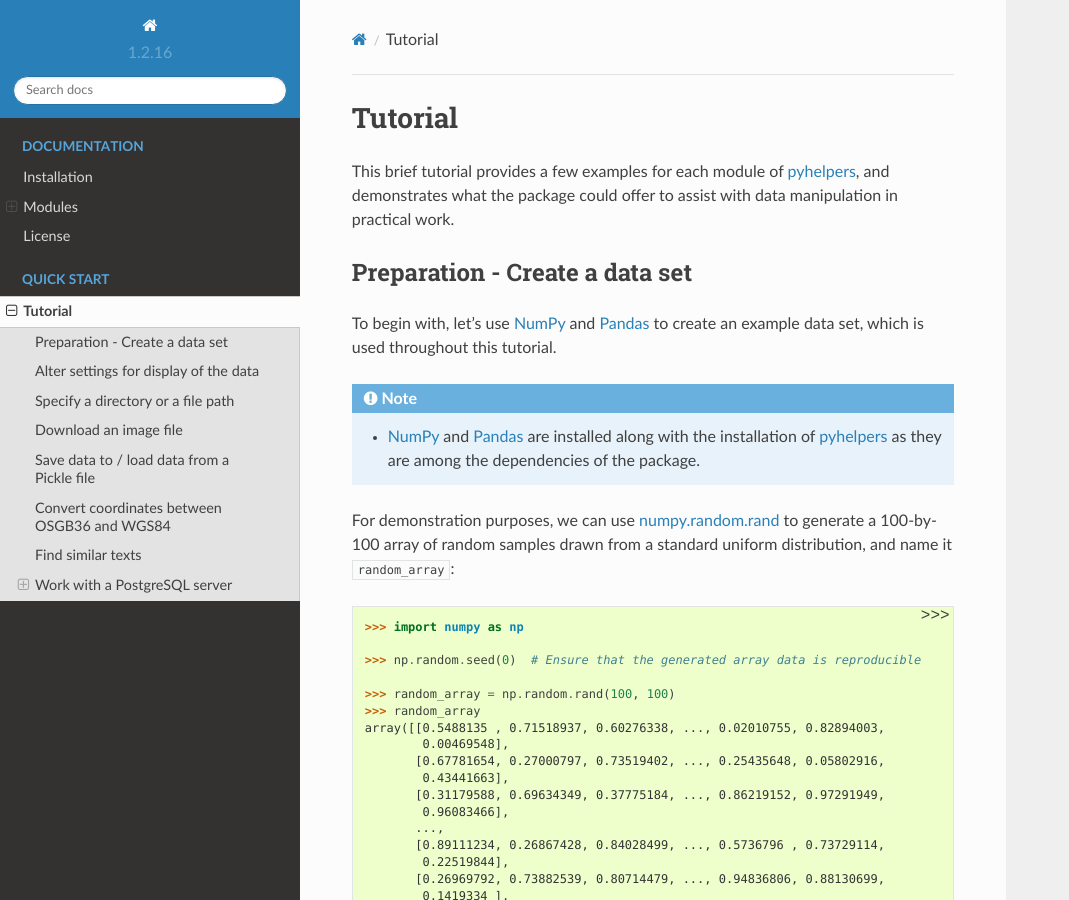
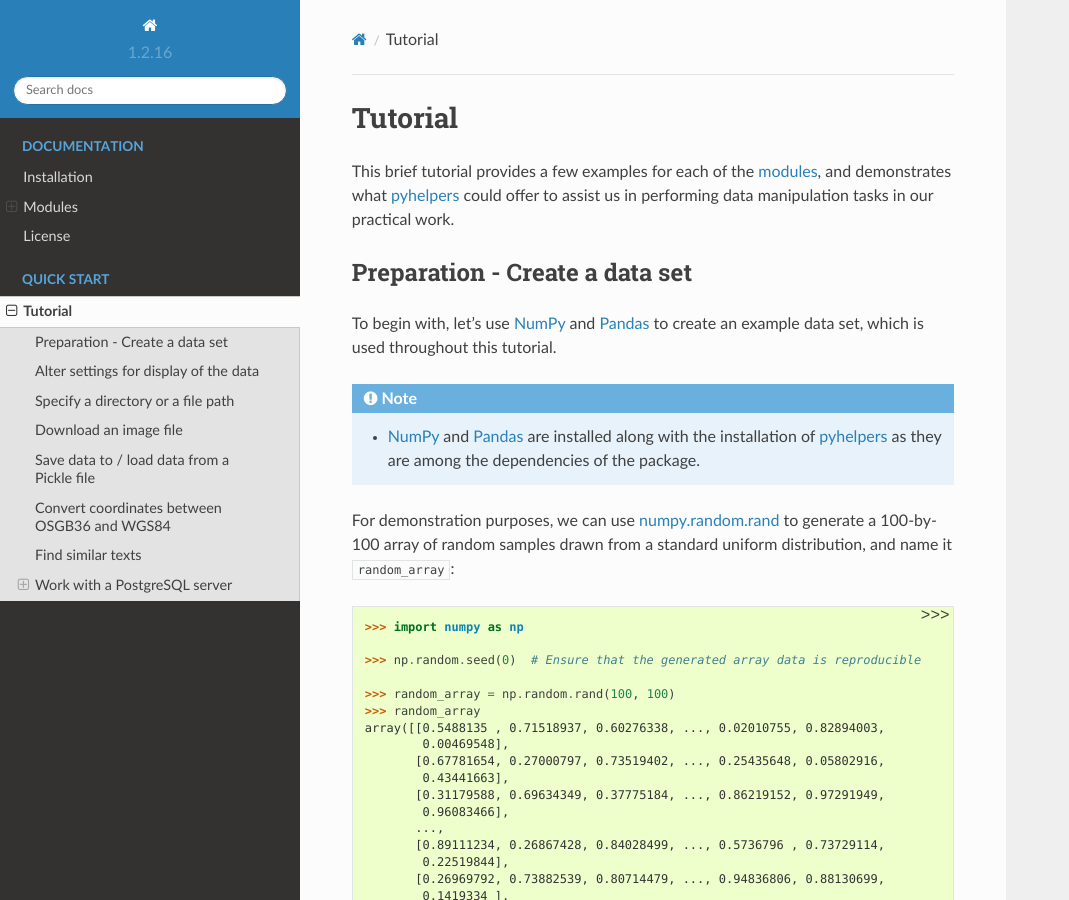
Before and after one commit to mikeqfu/pyhelpers, a Sphinx documentation site: the page built from docs/source/quick-start.rst, in a window 1280 px wide and 900 px high. Shown: the whole window, without its empty margins (0-1069 px from the left). Built offline with Sphinx 7.4.7 and the Read the Docs theme 2.0.0, drawn with Linux system fonts in a browser that asks for light colours; some of the changed text lies outside the part shown.

Commit message:
Modify docs\source\quick-start.rst

```diff
--- a/docs/source/quick-start.rst
+++ b/docs/source/quick-start.rst
@@ -1,10 +1,10 @@
-.. _a-brief-tutorial:
+.. _brief-tutorial:
 
 ========
 Tutorial
 ========
 
-This brief tutorial provides a few examples for each module of `pyhelpers`_, and demonstrates what the package could offer to assist with data manipulation in practical work.
+This brief tutorial provides a few examples for each of the :ref:`modules<modules>`, and demonstrates what `pyhelpers`_ could offer to assist us in performing data manipulation tasks in our practical work.
 
 .. _pyhelpers: https://pypi.org/project/pyhelpers/
 
@@ -765,7 +765,7 @@ After the connection to the database has been established, we can use the method
 .. figure:: _images/tutorial-sql-examples-df_table.png
     :name: tutorial-sql-examples-df_table
     :align: center
-    :width: 52%
+    :width: 60%
 
     The table *"public"."df_table"*.
 
@@ -786,7 +786,7 @@ Let's now try to import the same data into a table named *"df_table_alt"* by set
 .. figure:: _images/tutorial-sql-examples-df_table_alt.png
     :name: tutorial-sql-examples-df_table_alt
     :align: center
-    :width: 52%
+    :width: 60%
 
     The table *"public"."df_table_alt"*.
 
```
Also changed, not shown: other parts of docs/source/quick-start.rst (+5 -1 lines).
